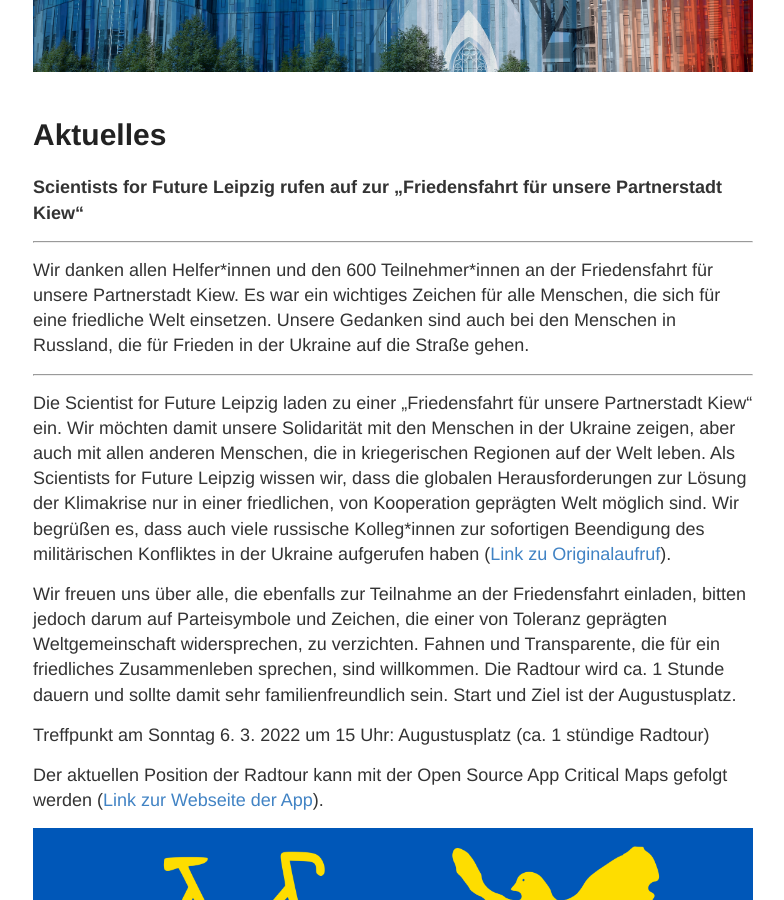
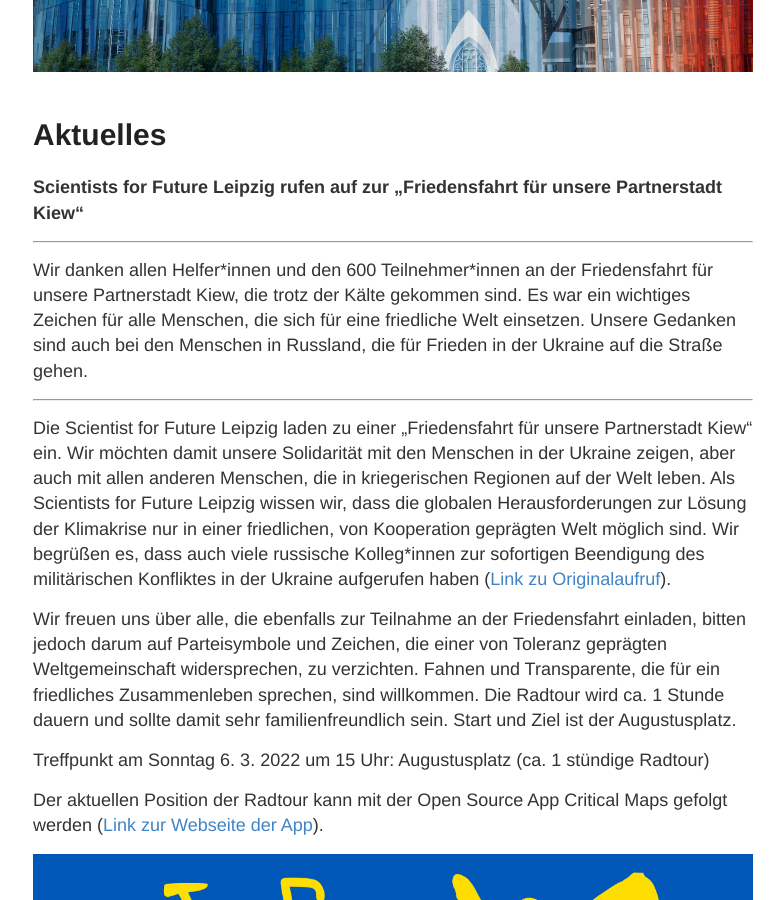
Before and after one commit to s4f-leipzig/s4f-leipzig.github.io, a Jekyll site: the page built from index.md, in a window 1280 px wide and 900 px high, scrolled down 348 px. Shown: the whole window, without its empty margins (247-1031 px from the left). Built offline with Jekyll 4.4.1, drawn with Linux system fonts in a browser that asks for light colours.

Commit message:
Update index.md

```diff
--- a/index.md
+++ b/index.md
@@ -8,7 +8,7 @@
 
 <hr>
 
-Wir danken allen Helfer\*innen und den 600 Teilnehmer\*innen an der Friedensfahrt für unsere Partnerstadt Kiew. Es war ein wichtiges Zeichen für alle Menschen, die sich für eine friedliche Welt einsetzen. Unsere Gedanken sind auch bei den Menschen in Russland, die für Frieden in der Ukraine auf die Straße gehen.
+Wir danken allen Helfer\*innen und den 600 Teilnehmer\*innen an der Friedensfahrt für unsere Partnerstadt Kiew, die trotz der Kälte gekommen sind. Es war ein wichtiges Zeichen für alle Menschen, die sich für eine friedliche Welt einsetzen. Unsere Gedanken sind auch bei den Menschen in Russland, die für Frieden in der Ukraine auf die Straße gehen.
 
 <hr>
 
```
